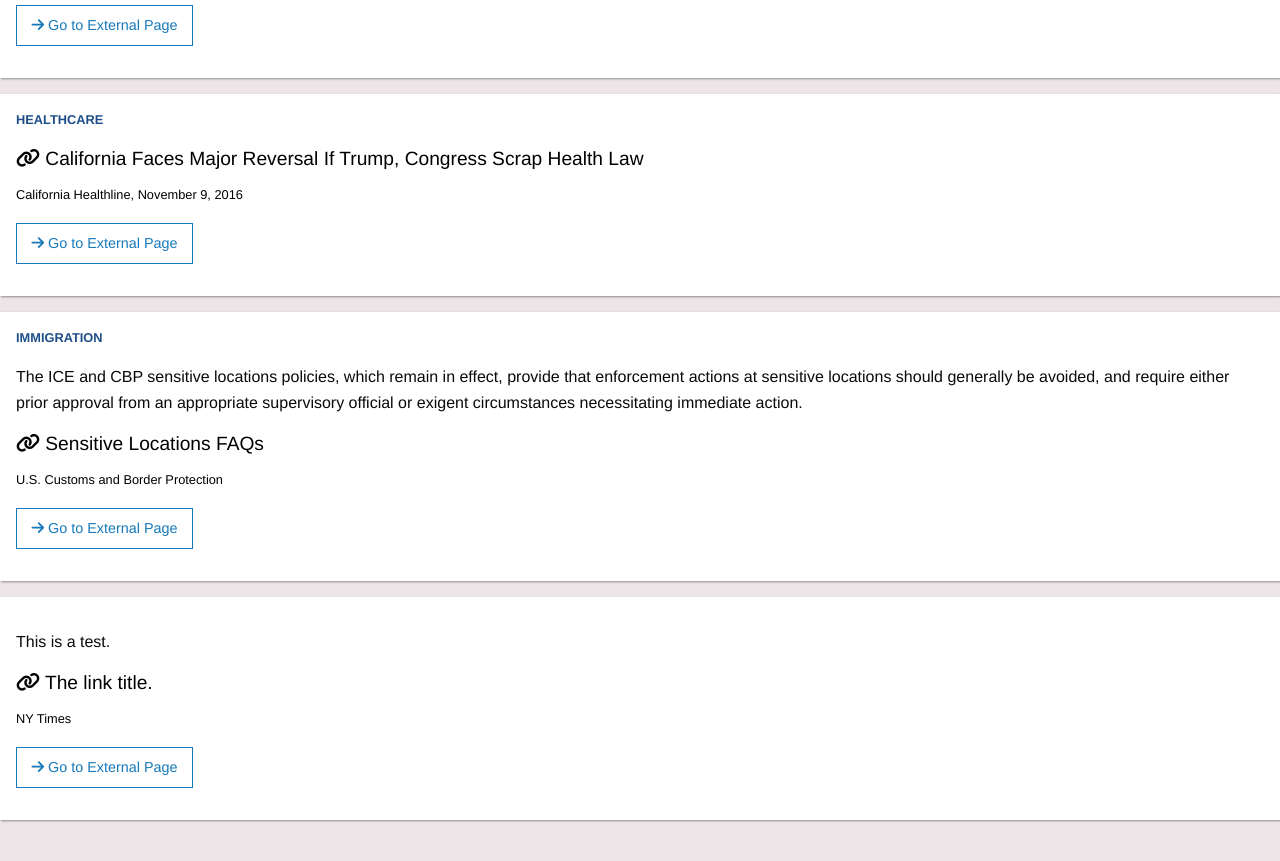
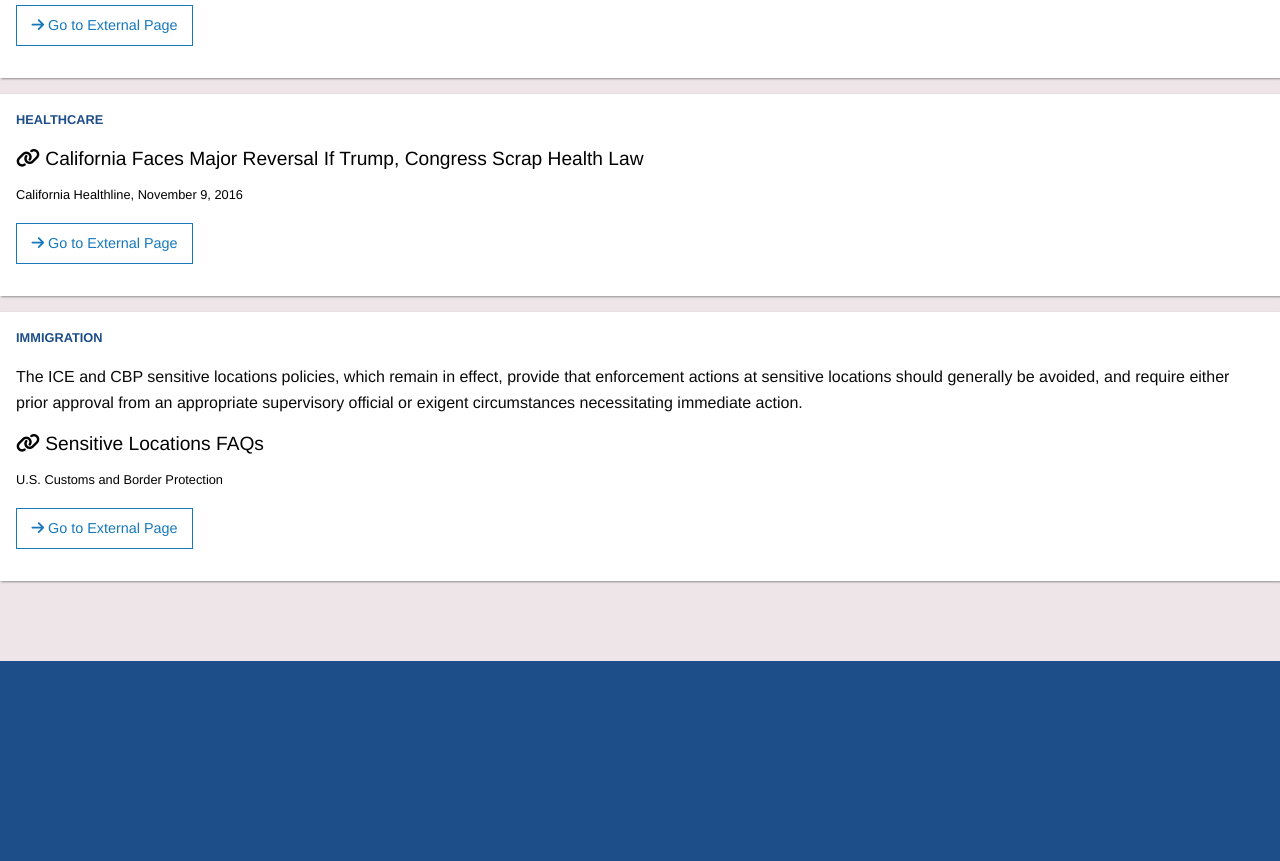
Before and after one commit to joshuadotbio/mercedcan.com, a Jekyll site: the page built from index.html, in a window 1280 px wide and 900 px high, scrolled down 2026 px. Shown: the top 861 px of the window. Built offline with Jekyll 4.4.1, drawn with Linux system fonts in a browser that asks for light colours; nearby versions of some CDN libraries; after the commit the page ends 2687 px from its top, so only the background shows below that.

```diff
--- a/_data/resources.yaml
+++ b/_data/resources.yaml
@@ -28,8 +28,3 @@
   link_title: Sensitive Locations FAQs
   source_attribution: U.S. Customs and Border Protection
   source_url: 'https://www.cbp.gov/border-security/sensitive-locations-faqs'
-- category:
-  note: This is a test.
-  link_title: The link title.
-  source_attribution: NY Times
-  source_url: nytimes.com
```
